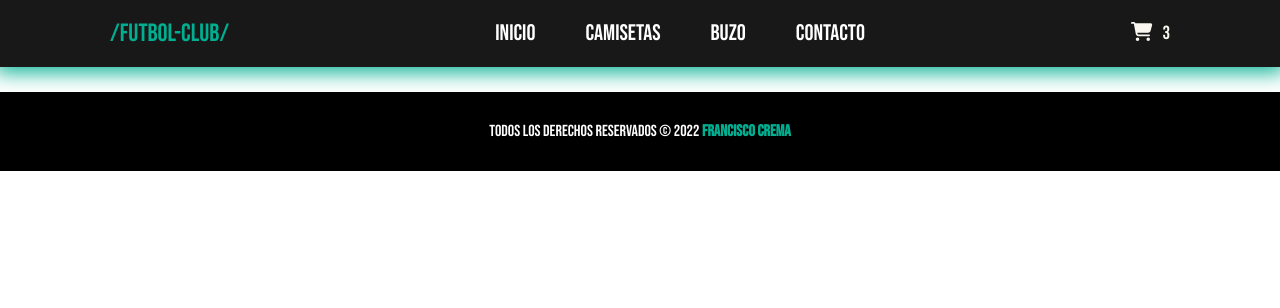
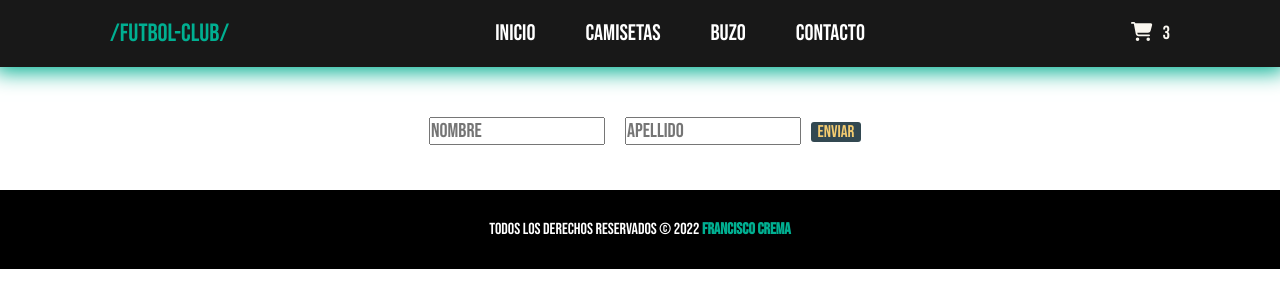
Before and after one commit to FranciscoCrema/Proyecto-React, a React (Create React App) app: page /chequeo in a window 1280 px wide. Shown: the top 308 px of the page. Built offline with nearby package versions, Linux system fonts and the light colour scheme.

Commit message:
arreglos con firebase y agregando el formulario

```diff
--- a/src/App.js
+++ b/src/App.js
@@ -7,6 +7,7 @@ import Cart from "./components/cart/Cart";
 import Inicio from "./components/Inicio/Inicio";
 import Contacto from "./components/Contacto/Contacto";
 import Provider from "./context/CartContext";
+import Formulario from "./components/Formulario/Formulario";
 
 function App() {
   return (
@@ -33,6 +34,7 @@ function App() {
           />
           <Route path="/item/:id" element={<ItemDetailContainer />} />
           <Route path="/cart" element={<Cart />} />
+          <Route path="/chequeo" element={<Formulario />} />
         </Routes>
 
         <Footer />
--- /dev/null
+++ b/src/components/Formulario/Formulario.jsx
@@ -0,0 +1,73 @@
+import React, { useState, useContext } from "react";
+import { collection, addDoc, serverTimestamp } from "firebase/firestore";
+import { CartContext } from "../../context/CartContext";
+import { baseDeDatos } from "../../servicios/fireBaseConfig";
+import "./formulario.css";
+
+const Formulario = () => {
+  const [nombre, setNombre] = useState("");
+  const [apellido, setApellido] = useState("");
+
+  const [orden, setOrden] = useState("");
+
+  const { cart, sumaTotal, borrarTodo } = useContext(CartContext);
+
+  const handleSubmit = (e) => {
+    e.preventDefault();
+    const orden = {
+      buyer: { nombre, apellido },
+      items: cart,
+      total: sumaTotal(),
+      date: serverTimestamp(),
+    };
+
+    const todosLosPedidos = collection(baseDeDatos, "ordenes");
+    addDoc(todosLosPedidos, orden)
+      .then((res) => {
+        setOrden(res.id);
+        borrarTodo();
+      })
+      .catch((error) => {
+        console.log(error);
+      });
+  };
+
+  const Nombre = (e) => {
+    setNombre(e.target.value);
+  };
+
+  const Apellido = (e) => {
+    setApellido(e.target.value);
+  };
+
+  if (orden) {
+    return (
+      <>
+        <h3>Gracias por confiar en nosotros</h3>
+        <p>Su codigo de seguimiento es ${orden} </p>
+      </>
+    );
+  }
+
+  return (
+    <div className="btn-form">
+      <form action="" onSubmit={handleSubmit}>
+        <input
+          type="text"
+          placeholder="Nombre"
+          onChange={Nombre}
+          value={nombre}
+        />
+        <input
+          type="text"
+          placeholder="Apellido"
+          onChange={Apellido}
+          value={apellido}
+        />
+        <button>Enviar</button>
+      </form>
+    </div>
+  );
+};
+
+export default Formulario;
--- /dev/null
+++ b/src/components/Formulario/formulario.css
@@ -0,0 +1,18 @@
+.btn-form {
+  display: flex;
+  justify-content: center;
+  margin-top: 30px;
+  padding: 10px;
+}
+
+.btn-form input {
+  margin: 10px;
+  font-size: 20px;
+}
+
+.btn-form button {
+  width: 50px;
+  height: auto;
+  border-radius: 3px;
+  font-size: 17px;
+}
--- a/src/components/Main/ItemCount.jsx
+++ b/src/components/Main/ItemCount.jsx
@@ -1,7 +1,5 @@
 import React, { useState } from "react";
 import "./item.css";
-
-// Aca esta la funcion para agregar mas cantidad de un producto o no
 
 const ItemCount = ({ stock, inicio, prueba }) => {
   const [count, setCount] = useState(1);
--- a/src/components/Main/ItemListContainer.jsx
+++ b/src/components/Main/ItemListContainer.jsx
@@ -14,9 +14,12 @@ const ItemListContainer = () => {
 
   useEffect(() => {
     const coleccionDeProd = collection(baseDeDatos, "productos");
-    const q = query(coleccionDeProd, where("categoria", "==", categoryName));
 
-    getDocs(q)
+    const ubicacion = categoryName
+      ? query(coleccionDeProd, where("categoria", "==", categoryName))
+      : coleccionDeProd;
+
+    getDocs(ubicacion)
       .then((res) => {
         const productos = res.docs.map((prod) => {
           return {
--- a/src/components/cart/Cart.jsx
+++ b/src/components/cart/Cart.jsx
@@ -1,9 +1,10 @@
 import { useContext } from "react";
 import { CartContext } from "../../context/CartContext";
+import { Link } from "react-router-dom";
 import "./cart.css";
 
 const Cart = () => {
-  const { cart, borrarTodo, borrarUno } = useContext(CartContext);
+  const { cart, borrarTodo, borrarUno, sumaTotal } = useContext(CartContext);
 
   if (cart.length === 0) {
     return (
@@ -30,8 +31,11 @@ const Cart = () => {
         </div>
       ))}
       <div className="precio-total">
-        <h2>Total: $0 </h2>
+        <h2>Total : ${sumaTotal()} </h2>
         <button onClick={borrarTodo}>Borrar todo el carrito</button>
+        <Link to="/chequeo" className="btn-chequeo">
+          Chequeo
+        </Link>
       </div>
     </div>
   );
--- a/src/components/cart/cart.css
+++ b/src/components/cart/cart.css
@@ -43,6 +43,8 @@
 }
 
 .precio-total{
+  display: flex;
+  flex-direction: column;
   margin-top: 30px;
   font-size: 20px;
 }
@@ -51,3 +53,15 @@
   width: 100px;
   height: 50px;
 }
+
+.btn-chequeo{
+  text-decoration: none;
+  border: 2px solid black;
+  border-radius: 5px;
+  padding: 10px;
+  margin: 10px;
+  width: 80px;
+  height: auto;
+  background-color: #324851;
+  color: #f4cc70;
+}
--- a/src/context/CartContext.jsx
+++ b/src/context/CartContext.jsx
@@ -13,6 +13,13 @@ const Provider = ({ children }) => {
     } else {
       setCart([...cart, producto]);
     }
+  };
+
+  const sumaTotal = () => {
+    return cart.reduce(
+      (acc, item) => (acc = acc + item.cantidad * item.precio),
+      0
+    );
   };
 
   const sumaCantidadTodo = (prodAgregado) => {
@@ -41,7 +48,9 @@ const Provider = ({ children }) => {
   };
 
   return (
-    <CartContext.Provider value={{ cart, addToCart, borrarTodo, borrarUno }}>
+    <CartContext.Provider
+      value={{ cart, addToCart, borrarTodo, borrarUno, sumaTotal }}
+    >
       {children}
     </CartContext.Provider>
   );
```
